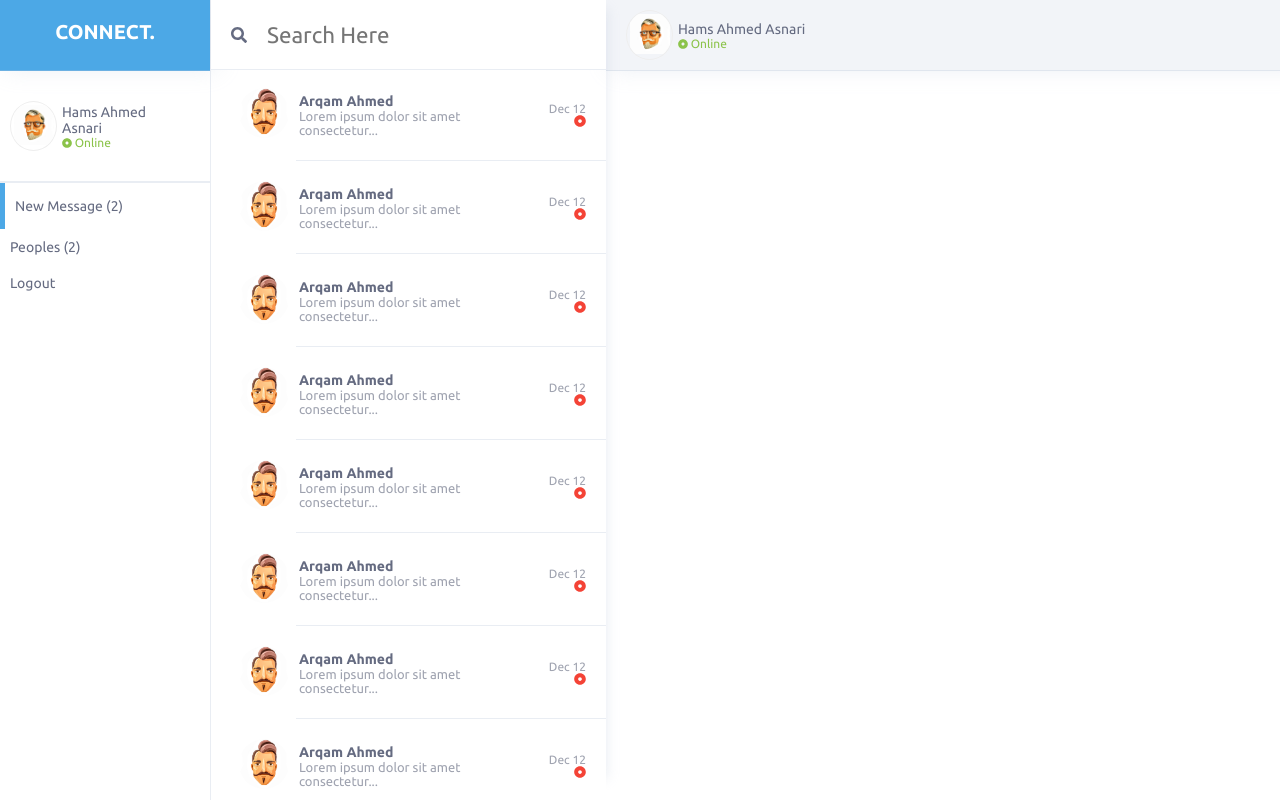
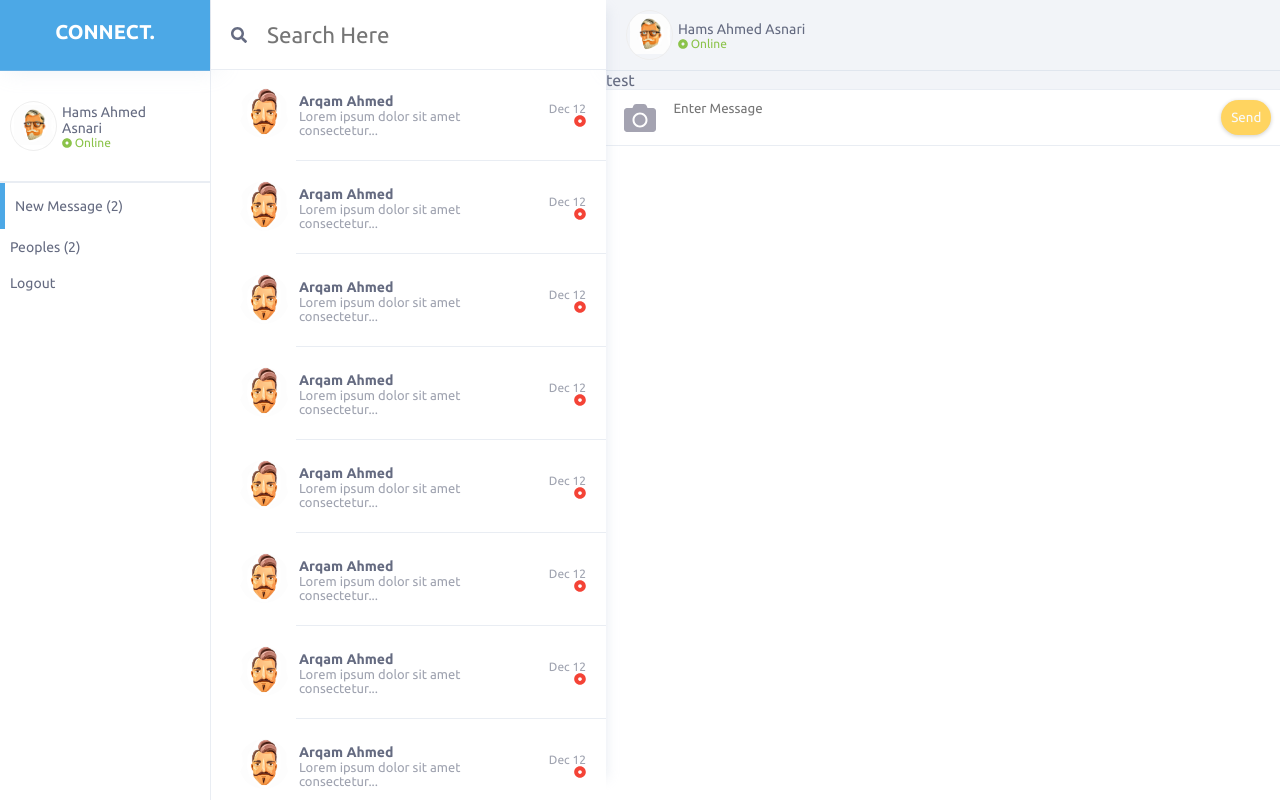
Before and after one commit to hamsahmedansari/React-Realtime-Chat, a React (Create React App) app: page / in a window 1280 px wide. Built offline with nearby package versions, Linux system fonts and the light colour scheme.

Commit message:
UPDATE: :construction: UI of ChatBox

```diff
--- a/src/components/home/index.jsx
+++ b/src/components/home/index.jsx
@@ -144,7 +144,21 @@ class Home extends Component {
                 <Profile />
               </div>
               {/* Chat */}
-              <div className="item">{/* <Profile /> */}</div>
+              <div className="item">test</div>
+              {/* Action */}
+              <div className="item">
+                <div className="flex-container">
+                  <div className="item">
+                    <div className="fas fa-camera" />
+                  </div>
+                  <div className="item">
+                    <textarea placeholder="Enter Message" />
+                  </div>
+                  <div className="item">
+                    <button className="btn ">Send</button>
+                  </div>
+                </div>
+              </div>
             </div>
           </div>
         </div>
--- a/src/components/home/style.scss
+++ b/src/components/home/style.scss
@@ -88,6 +88,7 @@
     > :nth-child(2) {
       flex-grow: 0;
       box-shadow: 16px -6px 11px -15px rgba(183, 195, 214, 0.3);
+      z-index: 100000000;
       > div {
         position: relative;
         height: 100%;
@@ -131,14 +132,14 @@
           margin: 0px 0px 0px -1%;
 
           &::-webkit-scrollbar-track {
-            -webkit-box-shadow: inset 0 0 6px #fff;
-            background-color: #fff;
+            -webkit-box-shadow: inset 0 0 6px rgba(255, 255, 255, 0);
+            background-color: rgba(255, 255, 255, 0);
             border: 0;
           }
 
           &::-webkit-scrollbar {
             width: 8px;
-            background-color: fff;
+            background-color: rgba(255, 255, 255, 0);
             border: 0;
           }
 
@@ -152,7 +153,10 @@
     }
     > :nth-child(3) {
       flex-grow: 2;
+      z-index: 1;
+
       > div {
+        // background: #f2f4f8;
         // column-3
         > div {
           background: #f2f4f8;
@@ -163,7 +167,52 @@
           border-bottom: 1px solid rgba(183, 195, 214, 0.3);
           box-shadow: 6px -3px 25px 0 rgba(183, 195, 214, 0.3);
           z-index: -1;
-          padding-left: 20px;
+          > div {
+            padding-left: 20px;
+          }
+        }
+        > :nth-child(2) {
+        }
+        > :nth-child(3) {
+          background: #fff;
+          border-top: 1px solid rgba(183, 195, 214, 0.3);
+          border-bottom: 1px solid rgba(183, 195, 214, 0.3);
+          padding: 10px 0;
+          > div {
+            flex-direction: row;
+            flex-wrap: wrap;
+            align-items: center;
+            justify-content: space-between;
+            > :nth-child(1),
+            > :nth-child(3) {
+              width: 10%;
+              text-align: center;
+              svg {
+                font-size: 2em;
+                path {
+                  color: #a4a3b1;
+                }
+              }
+              button {
+                margin: auto;
+                background: #ffd460;
+                box-shadow: 0 1px 4px rgba(0, 0, 0, 0.2);
+              }
+            }
+            > :nth-child(2) {
+              width: 80%;
+              textarea {
+                width: 100%;
+                height: 30px;
+                resize: none;
+                border: 0;
+                background: transparent;
+                &:focus {
+                  outline: 0;
+                }
+              }
+            }
+          }
         }
       }
     }
--- a/src/components/login/style.scss
+++ b/src/components/login/style.scss
@@ -5,7 +5,7 @@
   top: 0;
   left: 0;
   padding: 0%;
-
+  color: #fff;
   > div {
     flex-direction: row;
     flex-wrap: wrap;
@@ -43,6 +43,7 @@
         justify-content: space-around;
         h1 {
           font-size: 50px;
+          color: #fff;
         }
         h4 {
           font-weight: 400;
```
